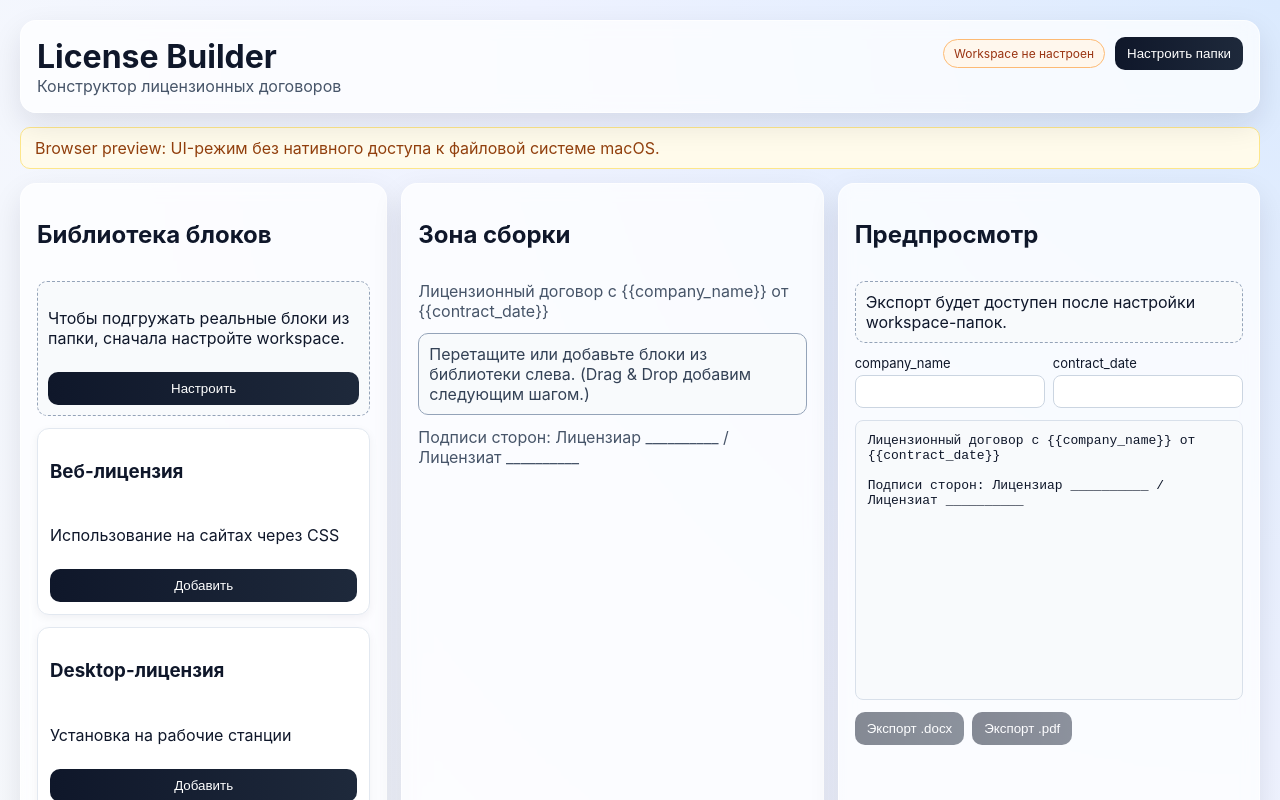
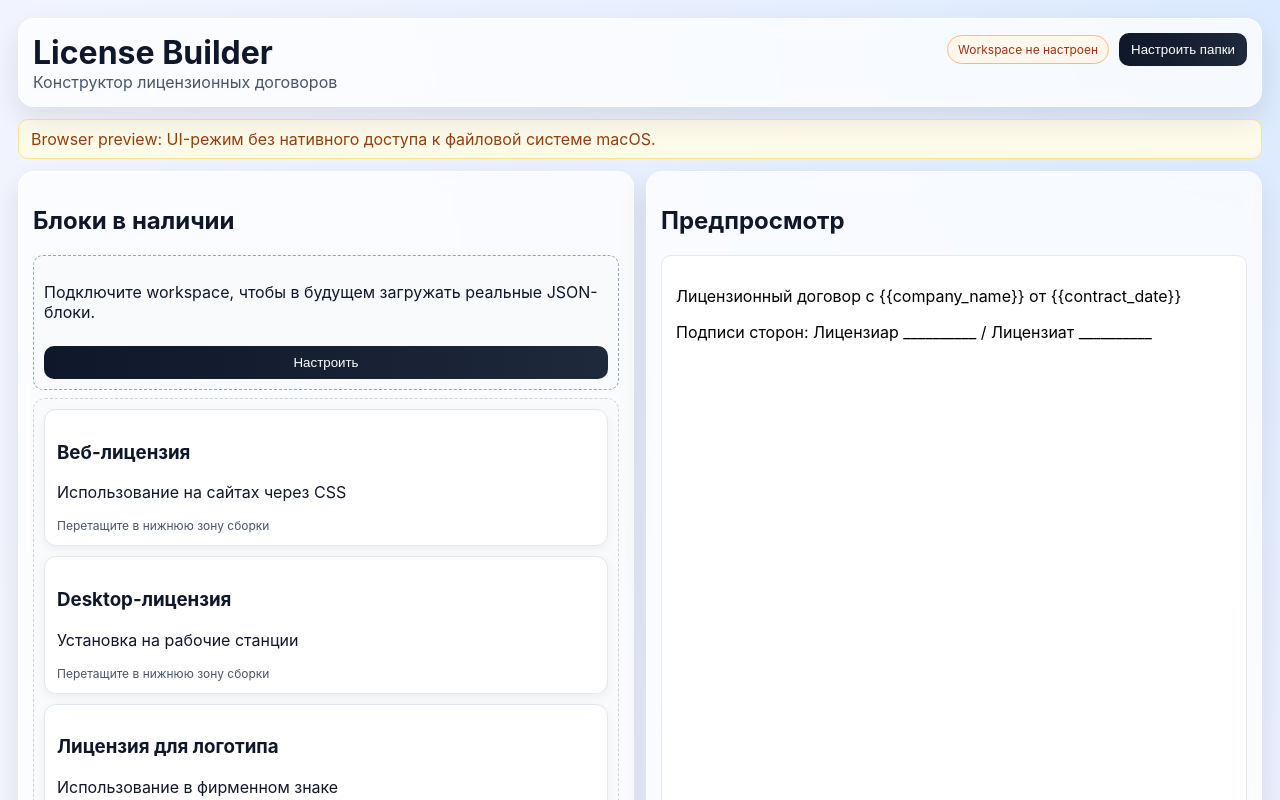
Before and after one commit to serebracode/licensebuilder, a React (Vite) app: page / in a window 1280 px wide. Shown: the top 800 px of the page. Built offline with nearby package versions, Linux system fonts and the light colour scheme.

Commit message:
feat: switch to split layout with drag-and-drop assembly zone

```diff
--- a/src/App.tsx
+++ b/src/App.tsx
@@ -1,4 +1,21 @@
-import { useEffect, useMemo, useState } from 'react';
+import { useEffect, useMemo, useState, type ReactNode } from 'react';
+import {
+  DndContext,
+  MouseSensor,
+  TouchSensor,
+  closestCenter,
+  useDroppable,
+  useSensor,
+  useSensors,
+  type DragEndEvent
+} from '@dnd-kit/core';
+import {
+  SortableContext,
+  arrayMove,
+  useSortable,
+  verticalListSortingStrategy
+} from '@dnd-kit/sortable';
+import { CSS } from '@dnd-kit/utilities';
 import { TEST_BLOCKS, TEST_FRAME, type LicenseBlock } from './data.test-blocks';
 
 type WorkspaceSettings = {
@@ -15,6 +32,11 @@ type LicenseBuilderApi = {
     basePath: string;
     mode: 'create' | 'useExisting';
   }) => Promise<Record<string, string>>;
+};
+
+type SelectedBlock = {
+  instanceId: string;
+  block: LicenseBlock;
 };
 
 const getApi = (): LicenseBuilderApi => {
@@ -40,11 +62,68 @@ const getApi = (): LicenseBuilderApi => {
 const replaceVars = (text: string, values: Record<string, string>): string =>
   text.replace(/\{\{\s*([a-zA-Z0-9_]+)\s*\}\}/g, (_m, name: string) => values[name] || `{{${name}}}`);
 
+const DropZone = ({ id, children }: { id: string; children: ReactNode }): JSX.Element => {
+  const { setNodeRef, isOver } = useDroppable({ id });
+
+  return (
+    <div ref={setNodeRef} className={`drop-zone ${isOver ? 'drop-zone-over' : ''}`}>
+      {children}
+    </div>
+  );
+};
+
+const AvailableDraggable = ({ block }: { block: LicenseBlock }): JSX.Element => {
+  const { attributes, listeners, setNodeRef, transform, transition, isDragging } = useSortable({
+    id: `available:${block.id}`
+  });
+
+  return (
+    <div
+      ref={setNodeRef}
+      style={{
+        transform: CSS.Transform.toString(transform),
+        transition,
+        opacity: isDragging ? 0.6 : 1
+      }}
+      className="card modern-card"
+      {...attributes}
+      {...listeners}
+    >
+      <h3>{block.title}</h3>
+      <p>{block.description}</p>
+      <p className="muted tiny">Перетащите в нижнюю зону сборки</p>
+    </div>
+  );
+};
+
+const SelectedSortable = ({ item }: { item: SelectedBlock }): JSX.Element => {
+  const { attributes, listeners, setNodeRef, transform, transition, isDragging } = useSortable({
+    id: item.instanceId
+  });
+
+  return (
+    <div
+      ref={setNodeRef}
+      style={{
+        transform: CSS.Transform.toString(transform),
+        transition,
+        opacity: isDragging ? 0.55 : 1
+      }}
+      className="card modern-card"
+      {...attributes}
+      {...listeners}
+    >
+      <h3>{item.block.title}</h3>
+      <p>{item.block.body}</p>
+    </div>
+  );
+};
+
 const App = (): JSX.Element => {
   const api = useMemo(() => getApi(), []);
   const [error, setError] = useState('');
   const [settings, setSettings] = useState<WorkspaceSettings>({});
-  const [selectedBlocks, setSelectedBlocks] = useState<LicenseBlock[]>([]);
+  const [selectedBlocks, setSelectedBlocks] = useState<SelectedBlock[]>([]);
   const [variables, setVariables] = useState<Record<string, string>>({
     company_name: '',
     contract_date: ''
@@ -52,6 +131,8 @@ const App = (): JSX.Element => {
 
   const isBrowserPreview = typeof window !== 'undefined' && !window.licenseBuilder;
   const hasWorkspace = Boolean(settings.workspacePath);
+
+  const sensors = useSensors(useSensor(MouseSensor), useSensor(TouchSensor));
 
   useEffect(() => {
     void api.getSettings().then((saved) => {
@@ -78,46 +159,58 @@ const App = (): JSX.Element => {
     }
   };
 
-  const addBlock = (block: LicenseBlock): void => {
-    setSelectedBlocks((prev) => [...prev, block]);
-  };
-
-  const removeBlock = (index: number): void => {
-    setSelectedBlocks((prev) => prev.filter((_item, i) => i !== index));
-  };
-
-  const moveBlock = (index: number, direction: -1 | 1): void => {
-    setSelectedBlocks((prev) => {
-      const newIndex = index + direction;
-      if (newIndex < 0 || newIndex >= prev.length) {
-        return prev;
-      }
-
-      const clone = [...prev];
-      const temp = clone[index];
-      clone[index] = clone[newIndex];
-      clone[newIndex] = temp;
-      return clone;
-    });
-  };
-
   const requiredVariables = useMemo(() => {
     const vars = new Set<string>(['company_name', 'contract_date']);
-    selectedBlocks.forEach((block) => block.variables.forEach((item) => vars.add(item)));
+    selectedBlocks.forEach(({ block }) => block.variables.forEach((item) => vars.add(item)));
     return [...vars];
   }, [selectedBlocks]);
 
   const previewText = useMemo(() => {
     const parts = [replaceVars(TEST_FRAME.header, variables)];
-    selectedBlocks.forEach((block, i) => {
+    selectedBlocks.forEach(({ block }, i) => {
       parts.push(`\n${i + 1}. ${block.title}\n${replaceVars(block.body, variables)}`);
     });
     parts.push(`\n${replaceVars(TEST_FRAME.footer, variables)}`);
     return parts.join('\n');
   }, [selectedBlocks, variables]);
 
+  const onDragEnd = (event: DragEndEvent): void => {
+    const { active, over } = event;
+
+    if (!over) {
+      return;
+    }
+
+    const activeId = String(active.id);
+    const overId = String(over.id);
+
+    if (activeId.startsWith('available:') && (overId === 'assembly-zone' || overId.startsWith('selected:'))) {
+      const blockId = activeId.replace('available:', '');
+      const block = TEST_BLOCKS.find((item) => item.id === blockId);
+      if (!block) {
+        return;
+      }
+
+      setSelectedBlocks((prev) => [
+        ...prev,
+        {
+          instanceId: `selected:${block.id}:${Date.now()}:${Math.random().toString(16).slice(2, 6)}`,
+          block
+        }
+      ]);
+      return;
+    }
+
+    const activeIndex = selectedBlocks.findIndex((item) => item.instanceId === activeId);
+    const overIndex = selectedBlocks.findIndex((item) => item.instanceId === overId);
+
+    if (activeIndex >= 0 && overIndex >= 0 && activeIndex !== overIndex) {
+      setSelectedBlocks((prev) => arrayMove(prev, activeIndex, overIndex));
+    }
+  };
+
   return (
-    <main className="app-shell app-builder modern-bg">
+    <main className="app-shell split-layout modern-bg">
       <header className="builder-topbar glass">
         <div>
           <h1>License Builder</h1>
@@ -141,67 +234,63 @@ const App = (): JSX.Element => {
 
       {error ? <p className="error panel-inline">{error}</p> : null}
 
-      <section className="builder-grid">
-        <article className="column panel-column glass">
-          <h2>Библиотека блоков</h2>
+      <DndContext sensors={sensors} collisionDetection={closestCenter} onDragEnd={onDragEnd}>
+        <section className="main-split">
+          <div className="left-half">
+            <article className="half-panel glass">
+              <h2>Блоки в наличии</h2>
               {!hasWorkspace ? (
                 <div className="callout">
-              <p>Чтобы подгружать реальные блоки из папки, сначала настройте workspace.</p>
+                  <p>Подключите workspace, чтобы в будущем загружать реальные JSON-блоки.</p>
                   <button type="button" onClick={configureWorkspace}>Настроить</button>
                 </div>
               ) : null}
+              <SortableContext
+                items={TEST_BLOCKS.map((block) => `available:${block.id}`)}
+                strategy={verticalListSortingStrategy}
+              >
+                <DropZone id="library-zone">
+                  <div className="list-stack">
                     {TEST_BLOCKS.map((block) => (
-            <div key={block.id} className="card modern-card">
-              <h3>{block.title}</h3>
-              <p>{block.description}</p>
-              <button type="button" onClick={() => addBlock(block)}>
-                Добавить
-              </button>
+                      <AvailableDraggable key={block.id} block={block} />
+                    ))}
                   </div>
-          ))}
+                </DropZone>
+              </SortableContext>
             </article>
 
-        <article className="column panel-column glass">
-          <h2>Зона сборки</h2>
-          <p className="muted">{TEST_FRAME.header}</p>
+            <article className="half-panel glass">
+              <h2>Зона сборки (Drag & Drop)</h2>
+              <SortableContext
+                items={selectedBlocks.map((item) => item.instanceId)}
+                strategy={verticalListSortingStrategy}
+              >
+                <DropZone id="assembly-zone">
+                  <div className="list-stack">
+                    {selectedBlocks.length === 0 ? (
+                      <div className="callout subtle">Перетащите блоки из верхней области сюда.</div>
+                    ) : null}
+                    {selectedBlocks.map((item) => (
+                      <SelectedSortable key={item.instanceId} item={item} />
+                    ))}
+                  </div>
+                </DropZone>
+              </SortableContext>
+            </article>
+          </div>
 
-          {selectedBlocks.length === 0 ? (
-            <div className="callout subtle">
-              Перетащите или добавьте блоки из библиотеки слева. (Drag & Drop добавим следующим шагом.)
+          <article className="right-half glass">
+            <h2>Предпросмотр</h2>
+            <div className="preview-paper">
+              <p>{replaceVars(TEST_FRAME.header, variables)}</p>
+              {selectedBlocks.map(({ block }, i) => (
+                <section key={block.id + i}>
+                  <h3>{i + 1}. {block.title}</h3>
+                  <p>{replaceVars(block.body, variables)}</p>
+                </section>
+              ))}
+              <p>{replaceVars(TEST_FRAME.footer, variables)}</p>
             </div>
-          ) : null}
-
-          {selectedBlocks.map((block, index) => (
-            <div key={`${block.id}-${index}`} className="card modern-card">
-              <h3>
-                {index + 1}. {block.title}
-              </h3>
-              <p>{block.body}</p>
-              <div className="row-actions">
-                <button type="button" onClick={() => moveBlock(index, -1)}>
-                  ↑
-                </button>
-                <button type="button" onClick={() => moveBlock(index, 1)}>
-                  ↓
-                </button>
-                <button type="button" onClick={() => removeBlock(index)}>
-                  Удалить
-                </button>
-              </div>
-            </div>
-          ))}
-
-          <p className="muted">{TEST_FRAME.footer}</p>
-        </article>
-
-        <article className="column panel-column glass">
-          <h2>Предпросмотр</h2>
-
-          {!hasWorkspace ? (
-            <div className="callout">
-              Экспорт будет доступен после настройки workspace-папок.
-            </div>
-          ) : null}
 
             <div className="vars-grid">
               {requiredVariables.map((name) => (
@@ -220,18 +309,14 @@ const App = (): JSX.Element => {
               ))}
             </div>
 
-          <pre className="preview-box">{previewText}</pre>
-
             <div className="row-actions">
-            <button type="button" disabled={!hasWorkspace}>
-              Экспорт .docx
-            </button>
-            <button type="button" disabled={!hasWorkspace}>
-              Экспорт .pdf
-            </button>
+              <button type="button" disabled={!hasWorkspace}>Экспорт .docx</button>
+              <button type="button" disabled={!hasWorkspace}>Экспорт .pdf</button>
             </div>
+            <p className="muted tiny">Текст preview: {previewText.length} символов</p>
           </article>
         </section>
+      </DndContext>
     </main>
   );
 };
--- a/src/styles.css
+++ b/src/styles.css
@@ -4,13 +4,9 @@
   background: #eef2ff;
 }
 
-* {
-  box-sizing: border-box;
-}
+* { box-sizing: border-box; }
 
-html,
-body,
-#root {
+html, body, #root {
   width: 100%;
   height: 100%;
   margin: 0;
@@ -25,36 +21,175 @@ body,
   min-height: 100%;
   display: flex;
   flex-direction: column;
-  align-items: center;
-  justify-content: center;
-  padding: 20px;
-}
-
-.app-builder {
-  justify-content: flex-start;
-  align-items: stretch;
-  gap: 14px;
+  padding: 18px;
+  gap: 12px;
 }
 
 .builder-topbar {
-  max-width: 1440px;
   width: 100%;
   border-radius: 16px;
-  padding: 16px;
+  padding: 14px;
   display: flex;
   justify-content: space-between;
-  gap: 14px;
+  gap: 12px;
   align-items: flex-start;
 }
 
-.builder-topbar h1 {
-  margin: 0;
-}
+.builder-topbar h1 { margin: 0; }
 
 .topbar-actions {
   display: flex;
+  align-items: center;
   gap: 10px;
-  align-items: center;
+}
+
+.glass {
+  background: rgb(255 255 255 / 72%);
+  box-shadow: 0 12px 30px rgb(15 23 42 / 10%);
+  backdrop-filter: blur(8px);
+  border: 1px solid rgb(255 255 255 / 70%);
+}
+
+.panel-inline {
+  width: 100%;
+  padding: 9px 12px;
+  border-radius: 10px;
+}
+
+.preview-badge {
+  margin: 0;
+  background: #fffbeb;
+  border: 1px solid #fde68a;
+  color: #92400e;
+}
+
+.error {
+  margin: 0;
+  background: #fff1f2;
+  border: 1px solid #fecdd3;
+  color: #9f1239;
+}
+
+.main-split {
+  width: 100%;
+  display: grid;
+  grid-template-columns: 1fr 1fr;
+  gap: 12px;
+  min-height: calc(100vh - 140px);
+}
+
+.left-half {
+  display: grid;
+  grid-template-rows: 1fr 1fr;
+  gap: 12px;
+  min-height: 0;
+}
+
+.half-panel,
+.right-half {
+  border-radius: 16px;
+  padding: 14px;
+  display: flex;
+  flex-direction: column;
+  min-height: 0;
+}
+
+.drop-zone {
+  border: 1px dashed #cbd5e1;
+  border-radius: 12px;
+  padding: 10px;
+  flex: 1;
+  min-height: 180px;
+  background: #f8fafc;
+}
+
+.drop-zone-over {
+  border-color: #2563eb;
+  background: #eff6ff;
+}
+
+.list-stack {
+  display: flex;
+  flex-direction: column;
+  gap: 10px;
+}
+
+.card {
+  border-radius: 12px;
+  padding: 12px;
+  border: 1px solid #e2e8f0;
+  background: #fff;
+  box-shadow: 0 3px 10px rgb(15 23 42 / 5%);
+  cursor: grab;
+}
+
+.callout {
+  border: 1px dashed #94a3b8;
+  background: #f8fafc;
+  border-radius: 10px;
+  padding: 10px;
+  display: flex;
+  flex-direction: column;
+  gap: 8px;
+  margin-bottom: 8px;
+}
+
+.callout.subtle {
+  border-style: solid;
+  color: #334155;
+}
+
+.preview-paper {
+  flex: 1;
+  background: #fff;
+  color: #000;
+  border: 1px solid #e2e8f0;
+  border-radius: 10px;
+  padding: 14px;
+  overflow: auto;
+}
+
+.preview-paper h3 { margin: 8px 0 4px; }
+
+.vars-grid {
+  margin-top: 10px;
+  display: grid;
+  grid-template-columns: 1fr 1fr;
+  gap: 8px;
+}
+
+.vars-grid label {
+  display: flex;
+  flex-direction: column;
+  gap: 4px;
+  font-size: 12px;
+}
+
+.vars-grid input {
+  border: 1px solid #cbd5e1;
+  border-radius: 8px;
+  padding: 7px 9px;
+}
+
+.row-actions {
+  margin-top: 10px;
+  display: flex;
+  gap: 8px;
+}
+
+button {
+  border: none;
+  border-radius: 10px;
+  padding: 9px 12px;
+  cursor: pointer;
+  background: linear-gradient(90deg, #0f172a, #1e293b);
+  color: #fff;
+  font-weight: 500;
+}
+
+button:disabled {
+  opacity: 0.5;
+  cursor: not-allowed;
 }
 
 .pill {
@@ -76,150 +211,15 @@ body,
   border-color: #fdba74;
 }
 
-.builder-grid {
-  max-width: 1440px;
-  width: 100%;
-  display: grid;
-  grid-template-columns: 1fr 1.15fr 1.15fr;
-  gap: 14px;
-}
+.muted { color: #475569; margin: 0; }
+.tiny { font-size: 12px; }
 
-.column {
-  min-height: 72vh;
-}
-
-.panel-column {
-  width: 100%;
-  min-width: 0;
-  border-radius: 16px;
-  padding: 16px;
-  display: flex;
-  flex-direction: column;
-  gap: 12px;
-}
-
-.glass {
-  background: rgb(255 255 255 / 72%);
-  box-shadow: 0 12px 30px rgb(15 23 42 / 10%);
-  backdrop-filter: blur(8px);
-  border: 1px solid rgb(255 255 255 / 70%);
-}
-
-button {
-  border: none;
-  border-radius: 10px;
-  padding: 9px 12px;
-  cursor: pointer;
-  background: linear-gradient(90deg, #0f172a, #1e293b);
-  color: #fff;
-  font-weight: 500;
-}
-
-button:disabled {
-  opacity: 0.5;
-  cursor: not-allowed;
-}
-
-.preview-badge {
-  margin: 0;
-  border-radius: 10px;
-  background: #fffbeb;
-  border: 1px solid #fde68a;
-  color: #92400e;
-}
-
-.panel-inline {
-  max-width: 1440px;
-  width: 100%;
-  padding: 10px 14px;
-}
-
-.error {
-  color: #b00020;
-  margin: 0;
-}
-
-.muted {
-  margin: 0;
-  color: #475569;
-}
-
-.callout {
-  border: 1px dashed #94a3b8;
-  background: #f8fafc;
-  border-radius: 10px;
-  padding: 10px;
-  display: flex;
-  flex-direction: column;
-  gap: 8px;
-}
-
-.callout.subtle {
-  border-style: solid;
-  color: #334155;
-}
-
-.card {
-  border-radius: 12px;
-  padding: 12px;
-  display: flex;
-  flex-direction: column;
-  gap: 8px;
-}
-
-.modern-card {
-  border: 1px solid #e2e8f0;
-  background: #fff;
-  box-shadow: 0 3px 10px rgb(15 23 42 / 5%);
-}
-
-.row-actions {
-  display: flex;
-  gap: 8px;
-  flex-wrap: wrap;
-}
-
-.vars-grid {
-  display: grid;
-  grid-template-columns: 1fr 1fr;
-  gap: 8px;
-}
-
-.vars-grid label {
-  display: flex;
-  flex-direction: column;
-  gap: 4px;
-  font-size: 13px;
-}
-
-.vars-grid input {
-  width: 100%;
-  border: 1px solid #cbd5e1;
-  border-radius: 8px;
-  padding: 8px 10px;
-}
-
-.preview-box {
-  background: #f8fafc;
-  border: 1px solid #d8e0ea;
-  border-radius: 8px;
-  padding: 12px;
-  white-space: pre-wrap;
-  min-height: 280px;
-  margin: 0;
-}
-
-@media (max-width: 1180px) {
-  .builder-grid {
+@media (max-width: 1100px) {
+  .main-split {
     grid-template-columns: 1fr;
   }
 
-  .column {
-    min-height: auto;
-  }
-
-  .topbar-actions {
-    flex-direction: column;
-    align-items: flex-end;
+  .left-half {
+    grid-template-rows: auto auto;
   }
 }
```
Lines whose indentation alone changed are shown as unchanged.
